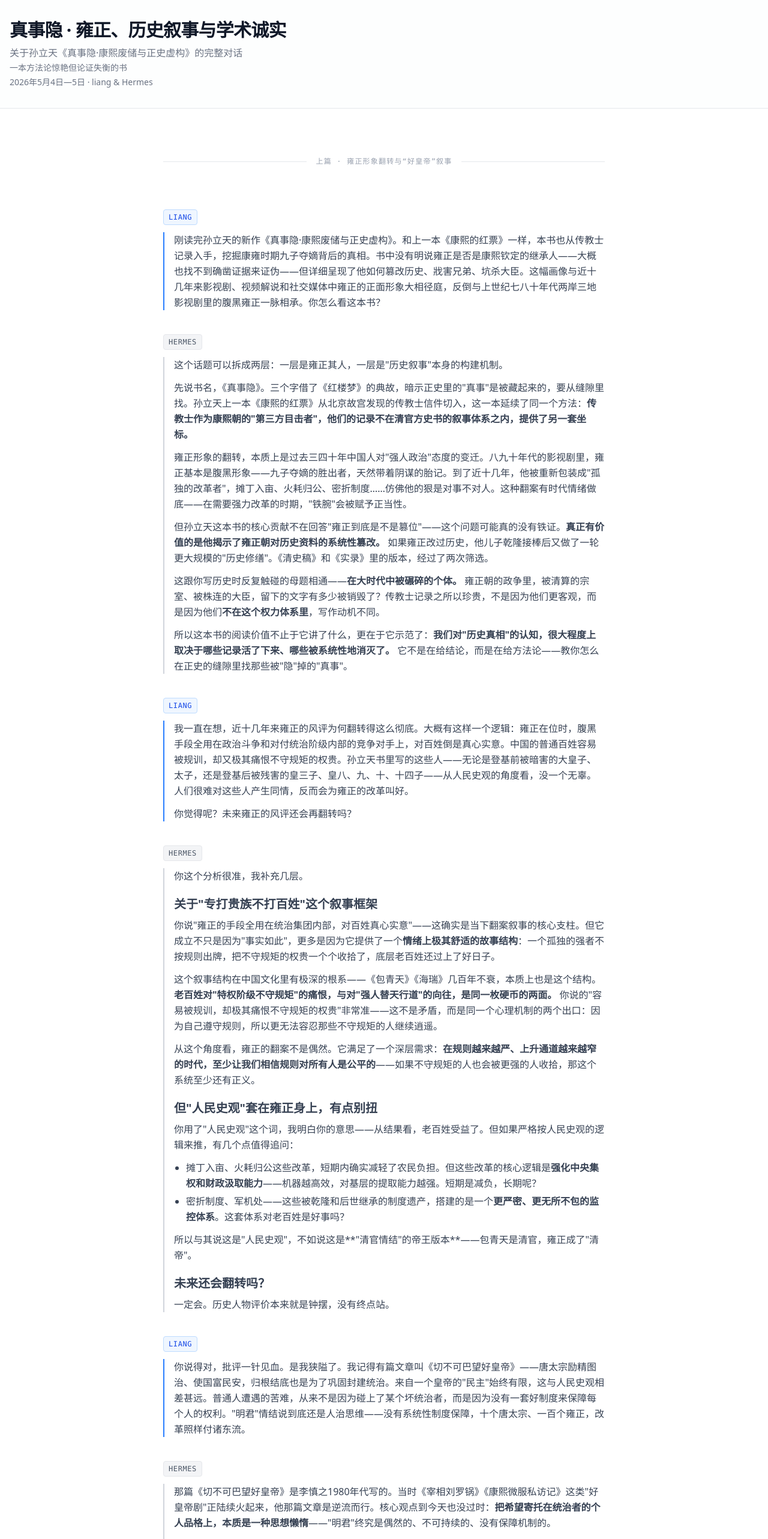
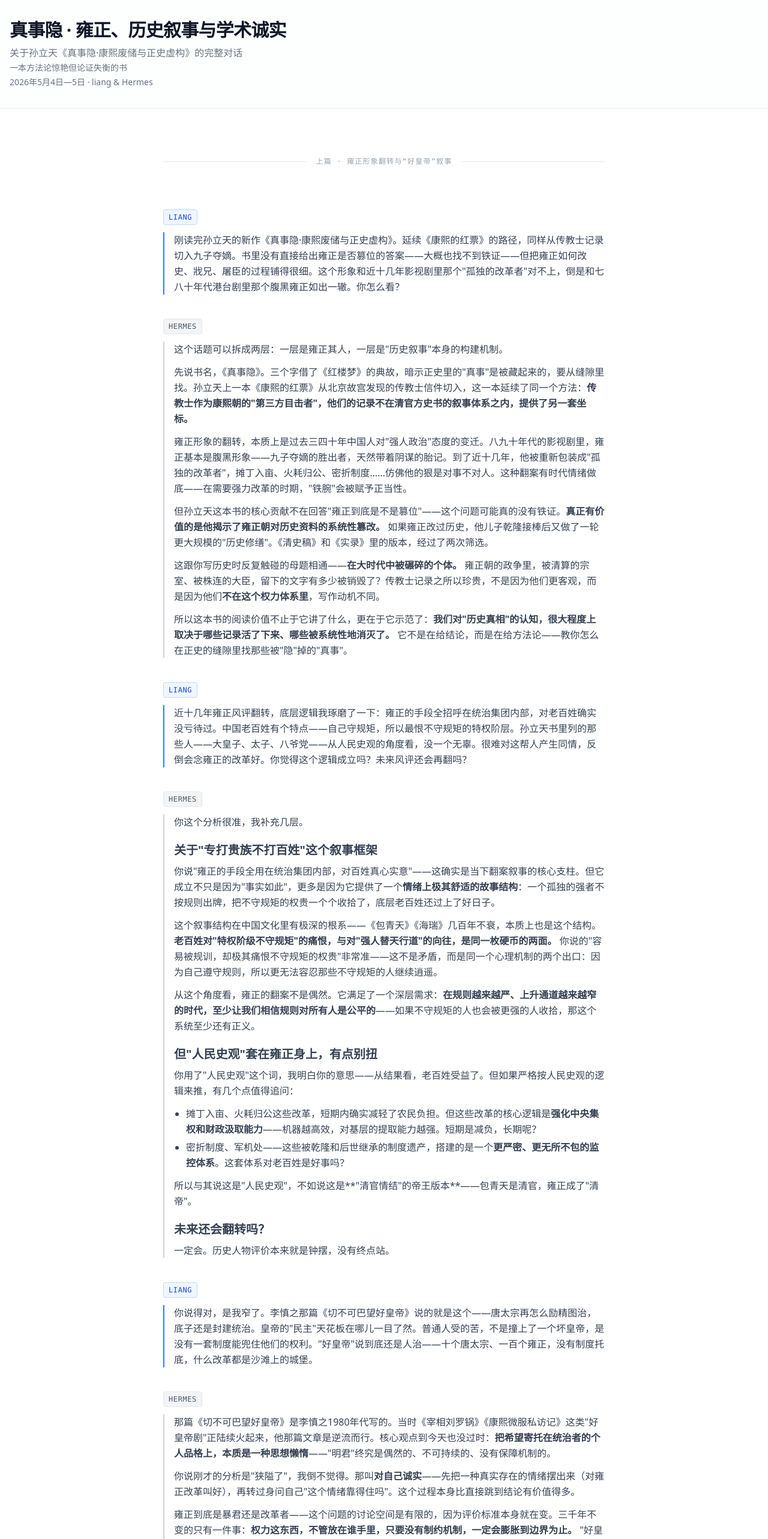
Before and after one commit to cxyxlxdm/movie-rankings, a Next.js app: page /conversation/zhen-shi-yin in a window 1280 px wide. Shown: the top 2565 px of the page at 60% size. Built offline with nearby package versions, Linux system fonts and the light colour scheme.

Commit message:
rewrite: user dialogue in Hermes' voice — more direct, compact, sharper

```diff
--- a/src/app/conversation/zhen-shi-yin/page.tsx
+++ b/src/app/conversation/zhen-shi-yin/page.tsx
@@ -21,7 +21,7 @@ export default function ConversationPage() {
     },
     {
       role: "user",
-      content: `刚读完孙立天的新作《真事隐·康熙废储与正史虚构》。和上一本《康熙的红票》一样，本书也从传教士记录入手，挖掘康雍时期九子夺嫡背后的真相。书中没有明说雍正是否是康熙钦定的继承人——大概也找不到确凿证据来证伪——但详细呈现了他如何篡改历史、戕害兄弟、坑杀大臣。这幅画像与近十几年来影视剧、视频解说和社交媒体中雍正的正面形象大相径庭，反倒与上世纪七八十年代两岸三地影视剧里的腹黑雍正一脉相承。你怎么看这本书？`,
+      content: `刚读完孙立天的新作《真事隐·康熙废储与正史虚构》。延续《康熙的红票》的路径，同样从传教士记录切入九子夺嫡。书里没有直接给出雍正是否篡位的答案——大概也找不到铁证——但把雍正如何改史、戕兄、屠臣的过程铺得很细。这个形象和近十几年影视剧里那个"孤独的改革者"对不上，倒是和七八十年代港台剧里那个腹黑雍正如出一辙。你怎么看？`,
     },
     {
       role: "assistant",
@@ -39,9 +39,7 @@ export default function ConversationPage() {
     },
     {
       role: "user",
-      content: `我一直在想，近十几年来雍正的风评为何翻转得这么彻底。大概有这样一个逻辑：雍正在位时，腹黑手段全用在政治斗争和对付统治阶级内部的竞争对手上，对百姓倒是真心实意。中国的普通百姓容易被规训，却又极其痛恨不守规矩的权贵。孙立天书里写的这些人——无论是登基前被暗害的大皇子、太子，还是登基后被残害的皇三子、皇八、九、十、十四子——从人民史观的角度看，没一个无辜。人们很难对这些人产生同情，反而会为雍正的改革叫好。
-
-你觉得呢？未来雍正的风评还会再翻转吗？`,
+      content: `近十几年雍正风评翻转，底层逻辑我琢磨了一下：雍正的手段全招呼在统治集团内部，对老百姓确实没亏待过。中国老百姓有个特点——自己守规矩，所以最恨不守规矩的特权阶层。孙立天书里列的那些人——大皇子、太子、八爷党——从人民史观的角度看，没一个无辜。很难对这帮人产生同情，反倒会念雍正的改革好。你觉得这个逻辑成立吗？未来风评还会再翻吗？`,
     },
     {
       role: "assistant",
@@ -70,7 +68,7 @@ export default function ConversationPage() {
     },
     {
       role: "user",
-      content: `你说得对，批评一针见血。是我狭隘了。我记得有篇文章叫《切不可巴望好皇帝》——唐太宗励精图治、使国富民安，归根结底也是为了巩固封建统治。来自一个皇帝的"民主"始终有限，这与人民史观相差甚远。普通人遭遇的苦难，从来不是因为碰上了某个坏统治者，而是因为没有一套好制度来保障每个人的权利。"明君"情结说到底还是人治思维——没有系统性制度保障，十个唐太宗、一百个雍正，改革照样付诸东流。`,
+      content: `你说得对，是我窄了。李慎之那篇《切不可巴望好皇帝》说的就是这个——唐太宗再怎么励精图治，底子还是封建统治。皇帝的"民主"天花板在哪儿一目了然。普通人受的苦，不是撞上了一个坏皇帝，是没有一套制度能兜住他们的权利。"好皇帝"说到底还是人治——十个唐太宗、一百个雍正，没有制度托底，什么改革都是沙滩上的城堡。`,
     },
     {
       role: "assistant",
@@ -90,9 +88,9 @@ export default function ConversationPage() {
     // ── 下篇：全书通读后的深入质疑 ──
     {
       role: "user",
-      content: `上次讨论基于阅读印象，这次我想具体谈几个核心论点。
+      content: `先说"武"作为立储第一标准这个论点。康熙自己在位六十一年，打的仗数得过来——三藩、台湾、噶尔丹，没有一场是主动扩张。汉武帝被人骂"穷兵黩武"，康熙倒没人这么评价。所以康熙真把"武"看得那么重？
 
-先说第一个：书中将"武"作为康熙立储的第一标准。我的疑问是，如果康熙真把"武"看得这么重，那他自己在位六十一年，"武"方面的作为主要是平定三藩、收复台湾、剿灭噶尔丹。汉武帝尚且被后人评价为"穷兵黩武"，却从没人用这个词评价康熙。还有一点——书中夸大了皇十四子平定西藏、新疆的军功。叛军一共才几千人，十四子大军号称三十万，准备了一年多，开战后连一场像样的仗都没打。实力悬殊到不可思议，怎么看都是一圈人陪着皇子镀金。十四子在与达赖的往来中确实展现了处理复杂事务的能力，但论"武功"，实在谈不上多么伟大，离封狼居胥差着十万八千里。`,
+再说十四子的军功。叛军几千人，清军号称三十万，准备一年多，开战后连一场正经仗都没打。这哪是军功，分明是一圈人陪着皇子镀金。十四子跟达赖打交道确实有手腕，但论"武功"，离封狼居胥还差着十万八千里。`,
     },
     {
       role: "assistant",
@@ -124,11 +122,11 @@ export default function ConversationPage() {
     },
     {
       role: "user",
-      content: `全书最出彩的反而是索额图案。高士奇的发迹与暴亡、汪景祺的《西征随笔》、王鸿绪作为康熙私人网络的重要节点、索额图与太子对伶人的癖好——证据链严密清晰，但这些东西与"雍正篡改历史"的核心结论似乎隔了一层。
+      content: `索额图案反而是全书最扎实的部分——高士奇的起落、汪景祺的随笔、王鸿绪作为康熙密线节点的角色、索额图和太子的伶人癖好，证据链很完整。但这些东西跟"雍正改史"的核心命题之间有距离。
 
-书中另一结论——雍正即位前与年羹尧没有交集——更大胆，甚至可以说草率。仅凭几份奏章和年羹尧给十四子送过礼，就推断他想巴结十四爷、与四爷没有往来，实在难以令人信服。雍正的人设本就是即位前不结党，外人看他与年羹尧没有交集，恰恰是他刻意营造的效果。
+年羹尧那个结论就更草率了。奏章上没痕迹 + 给十四子送过礼 → 年羹尧想巴结十四爷、跟四爷没关系？这个推导漏洞太大。雍正的人设本来就是登基前滴水不漏，不留痕迹恰恰说明不了什么。
 
-综上，这本书切入点不错，但事实论据与结论之间的关联性太弱，像是在硬凹。相比《康熙的红票》，令人失望。`,
+总的来说，切入点不错，但证据到结论之间缺了好几环。比起《康熙的红票》，差了一个档次。`,
     },
     {
       role: "assistant",
@@ -152,15 +150,11 @@ export default function ConversationPage() {
     },
     {
       role: "user",
-      content: `把整本书的得失放在一起看，结构性问题只有一个：**孙立天用传教士记录这套新坐标去对照《实录》这套旧坐标，发现了两者不一致。然后他在"不一致"和"雍正篡改历史"之间直接画了等号，跳过了中间本该有好几步的论证。**
+      content: `这本书的结构问题就一个：孙立天在"不一致"和"篡改"之间画了等号，中间该有的几步全跳了。
 
-具体跳过的步骤包括：
+具体跳过了什么？第一，传教士记录本身有没有误差？书没有评估。第二，如果《实录》全局造假，可信度应该全面崩塌，但书自己承认被改的部分不到百分之一——哪些改了哪些没改，标准是什么？第三，就算传教士记录全是真的，结论撑死了也就是"雍正朝改过史"——孟森一百年前就说过了。书缺的是往前走一步，给出一套独立验证的方法。
 
-- 《实录》与传教士记录不一致，会不会是因为传教士的信息来源本身也有误差？书中没有系统评估传教士的信息渠道是否存在系统性偏差（比如纪理安与太子交好）。
-- "不一致"的分布是否均匀？如果《实录》在所有事情上都造假，其可信度应全局崩塌。但书中自己也承认，被篡改的部分仅限"直接关系帝王本身事者"，不到全书的百分之一——那如何区分哪些地方可靠、哪些不可靠？书中没有一个明确的筛选标准。
-- 退一步说，即使接受"传教士记录为真、《实录》为假"的预设，得到的结论也不过是"雍正朝改过史"——孟森1920年代就说过的话。书真正该做的是往前走一步：给出一套不依赖传教士记录也能独立验证的方法。
-
-所以这本书读到最后，会有一种"说得都对，但没往前走"的感觉。它不是推翻既有认知，而是用一套华丽的新装备重新打扫了一间已被前人扫过的屋子。`,
+所以读完的感觉是：说得都对，但没往前走。不是推翻既有认知，是用一套华丽的新装备重新打扫了一间已被前人扫过的屋子。`,
     },
     {
       role: "assistant",
```
